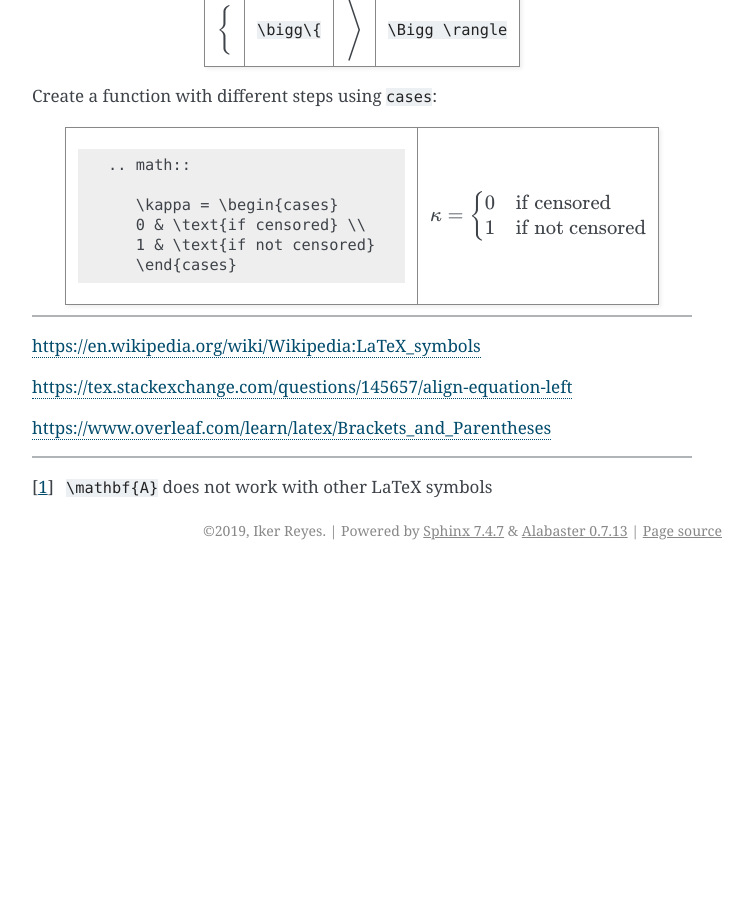
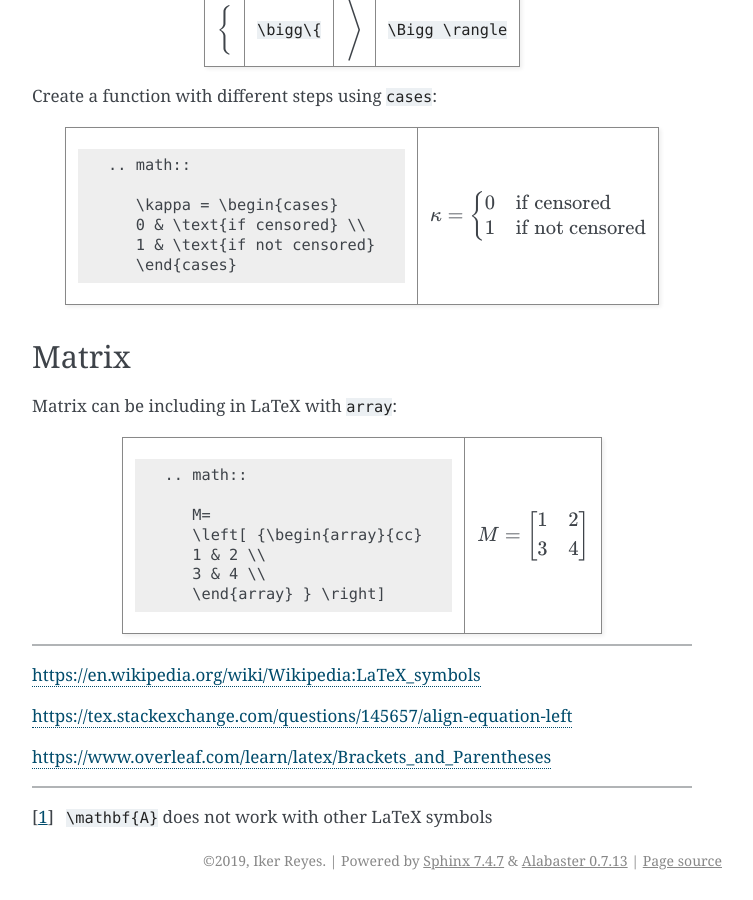
Before and after one commit to ikerreyes/sphinx, a Sphinx documentation site: the page built from source/syntax/math.rst, in a window 1280 px wide and 900 px high, scrolled down 3360 px. Shown: the whole window, without its empty margins (388-1141 px from the left). Built offline with Sphinx 7.4.7, drawn with Linux system fonts in a browser that asks for light colours; before the commit the page ends 3930 px from its top, so only the background shows below that; some of the changed text lies outside the part shown.

Commit message:
Added matrix related LaTeX code

```diff
--- a/source/syntax/math.rst
+++ b/source/syntax/math.rst
@@ -306,6 +306,23 @@ Create a function with different steps using ``cases``:
 +-------------------------------------------+-------------------------------------+
 
 
+Matrix
+------
+
+Matrix can be including in LaTeX with ``array``:
+
++---------------------------------------+---------------------------------------+
+| ::                                    |                                       |
+|                                       |     .. math::                         |
+|     .. math::                         |                                       |
+|                                       |        M=                             |
+|        M=                             |        \left[ {\begin{array}{cc}      |
+|        \left[ {\begin{array}{cc}      |        1 & 2 \\                       |
+|        1 & 2 \\                       |        3 & 4 \\                       |
+|        3 & 4 \\                       |        \end{array} } \right]          |
+|        \end{array} } \right]          |                                       |
++---------------------------------------+---------------------------------------+
+
 ----
 
 https://en.wikipedia.org/wiki/Wikipedia:LaTeX_symbols
```
Also changed, not shown: other parts of source/syntax/math.rst (+2 -2 lines).
